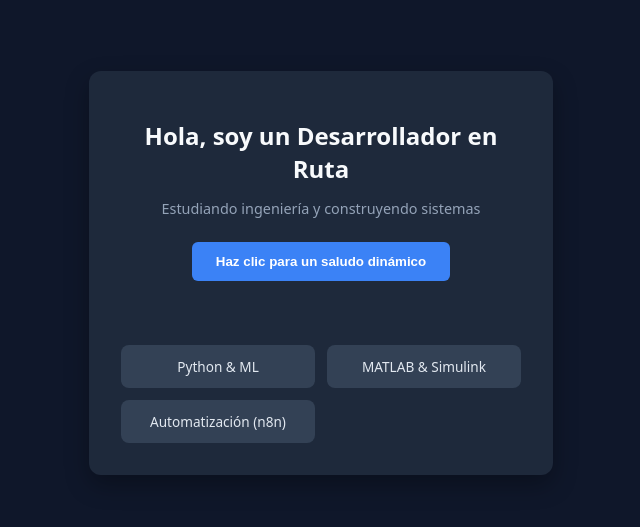
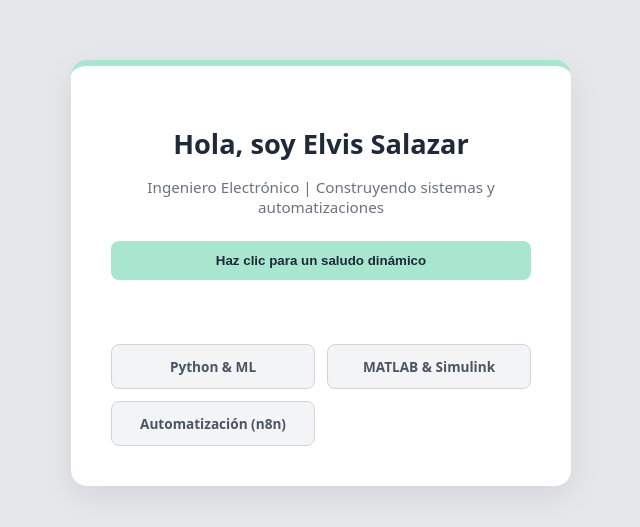
Before and after one commit to elvico3/mi-portafolio-base, a plain HTML site: page index.html in a window 1280 px wide. Shown: the part 127-654 px from the top of the page, without its empty margins (319-959 px from the left). Drawn offline with Linux system fonts and the light colour scheme.

Commit message:
style: actualizar diseño a paleta verde pastel y gris, y añadir titulo de ingeniero

```diff
--- a/index.html
+++ b/index.html
@@ -8,9 +8,9 @@
 </head>
 <body>
     <main class="card">
-        <header>
-            <h1>Hola, soy un Desarrollador en Ruta</h1>
-            <p class="subtitle">Estudiando ingeniería y construyendo sistemas</p>
+	<header>
+            <h1>Hola, soy Elvis Salazar</h1>
+            <p class="subtitle">Ingeniero Electrónico | Construyendo sistemas y automatizaciones</p>
         </header>
 
         <section class="interactive-section">
--- a/style.css
+++ b/style.css
@@ -1,7 +1,7 @@
 body {
     font-family: system-ui, -apple-system, sans-serif;
-    background-color: #0f172a;
-    color: #f8fafc;
+    background-color: #e5e7eb; /* Fondo gris claro */
+    color: #374151; /* Texto en gris oscuro */
     display: flex;
     justify-content: center;
     align-items: center;
@@ -10,66 +10,73 @@ body {
 }
 
 .card {
-    background-color: #1e293b;
-    padding: 2rem;
-    border-radius: 12px;
-    box-shadow: 0 10px 25px rgba(0, 0, 0, 0.3);
+    background-color: #ffffff; /* Tarjeta blanca para contrastar */
+    padding: 2.5rem;
+    border-radius: 16px;
+    box-shadow: 0 10px 30px rgba(0, 0, 0, 0.08);
     text-align: center;
-    max-width: 400px;
+    max-width: 420px;
+    width: 100%;
+    border-top: 6px solid #a8e6cf; /* Acento superior en verde pastel */
+}
+
+h1 {
+    font-size: 1.7rem;
+    margin-bottom: 0.5rem;
+    color: #1f2937;
+}
+
+.subtitle {
+    color: #6b7280;
+    font-size: 0.95rem;
+    margin-bottom: 1.5rem;
+    font-weight: 500;
+}
+
+button {
+    background-color: #a8e6cf; /* Botón verde pastel */
+    color: #1f2937; /* Letra oscura para que sea legible */
+    border: none;
+    padding: 0.75rem 1.5rem;
+    border-radius: 8px;
+    font-weight: 600;
+    cursor: pointer;
+    transition: transform 0.2s, background 0.2s;
     width: 100%;
 }
 
-h1 {
-    font-size: 1.5rem;
-    margin-bottom: 0.5rem;
-}
-
-.subtitle {
-    color: #94a3b8;
-    font-size: 0.9rem;
-    margin-bottom: 1.5rem;
-}
-
-button {
-    background-color: #3b82f6;
-    color: white;
-    border: none;
-    padding: 0.75rem 1.5rem;
-    border-radius: 6px;
-    font-weight: bold;
-    cursor: pointer;
-    transition: background 0.2s;
-}
-
 button:hover {
-    background-color: #2563eb;
+    background-color: #8ce0c0; /* Verde un poco más intenso al pasar el mouse */
+    transform: translateY(-2px); /* Pequeña animación de elevación */
 }
 
 .output {
     margin-top: 1rem;
     font-size: 0.95rem;
-    color: #38bdf8;
+    color: #10b981; /* Texto de respuesta en un verde esmeralda legible */
     min-height: 1.5rem;
+    font-weight: 500;
 }
 
-/* Uso de CSS Grid para la cuadrícula de habilidades */
+/* Cuadrícula de habilidades con CSS Grid */
 .skills-grid {
     display: grid;
-    grid-template-columns: repeat(2, 1fr); /* Crea dos columnas del mismo tamaño */
+    grid-template-columns: repeat(2, 1fr);
     gap: 12px;
     margin-top: 1.5rem;
 }
 
 .skill {
-    background-color: #334155;
+    background-color: #f3f4f6; /* Fondo gris muy sutil para las habilidades */
     padding: 0.75rem;
     border-radius: 8px;
     font-size: 0.85rem;
-    color: #e2e8f0;
-    font-weight: 500;
+    color: #4b5563;
+    font-weight: 600;
+    border: 1px solid #d1d5db;
 }
 
-/* Diseño Responsive: Si la pantalla mide 480px o menos (celulares), pasa a 1 sola columna */
+/* Responsive: 1 columna en pantallas pequeñas */
 @media (max-width: 480px) {
     .skills-grid {
         grid-template-columns: 1fr;
```
